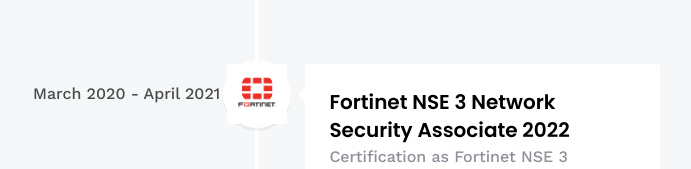
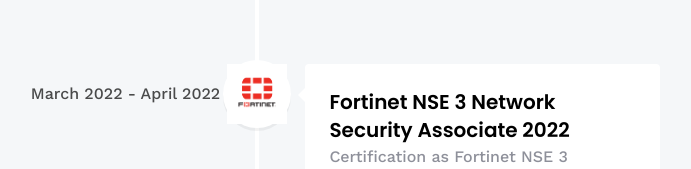
Before and after one commit to Demenico14/3d_portfolio, a React (Vite) app: page /About in a window 1280 px wide. Shown: the part 1642-1811 px from the top of the page, without its empty margins (383-1074 px from the left). Built offline with nearby package versions, Linux system fonts and the light colour scheme.

Commit message:
Initial commit

```diff
--- a/src/constants/index.js
+++ b/src/constants/index.js
@@ -204,7 +204,7 @@ export const Certifications = [
         name: 'Fortinet NSE 2 Network Security Associate 2022',
         description: 'Certification as Fortinet NSE 2 Network Security Associate .',
         link: '',
-        date: "March 2023 - April 2022",
+        date: "March 2022 - April 2022",
     },
     {
         icon:fortine,
@@ -212,7 +212,7 @@ export const Certifications = [
         name: 'Fortinet NSE 3 Network Security Associate 2022',
         description: 'Certification as Fortinet NSE 3 Network Security Associate .',
         link: '',
-        date: "March 2020 - April 2021",
+        date: "March 2022 - April 2022",
     },
     {
         icon:huawe,
```
